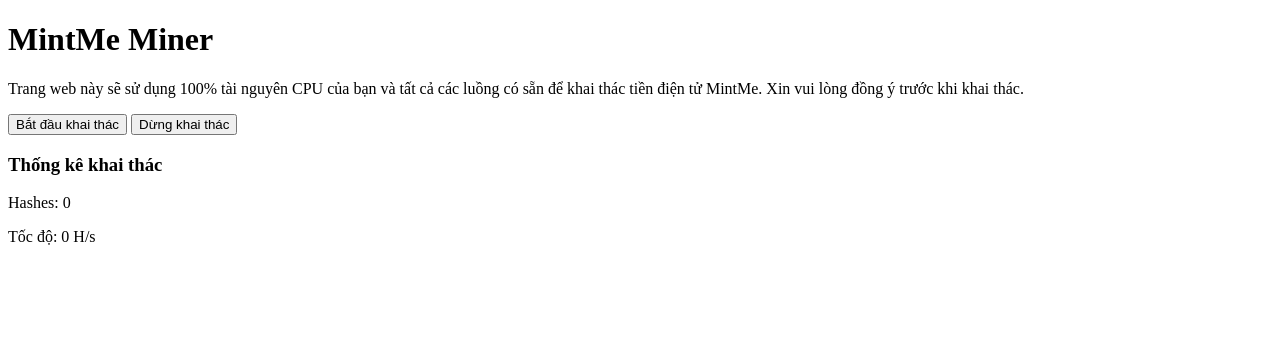
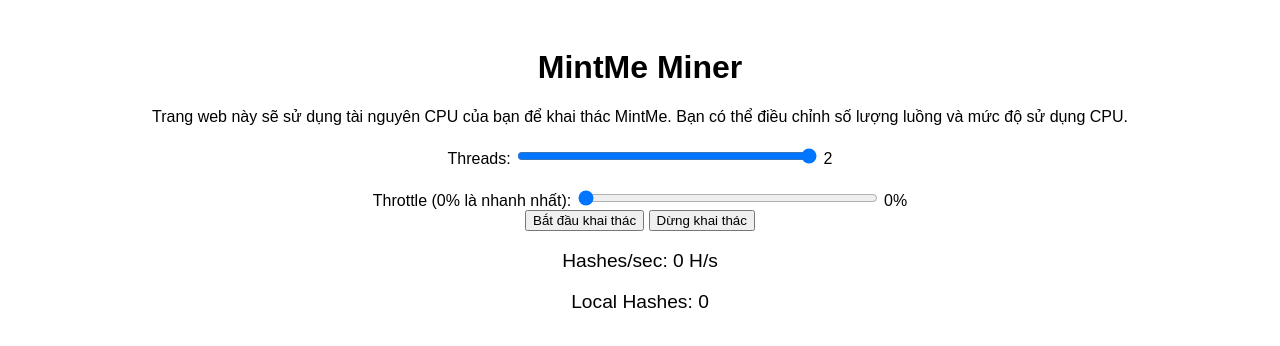
Before and after one commit to Nam-2004/mint, a plain HTML site: page index.html in a window 1280 px wide. Drawn offline with Linux system fonts and the light colour scheme.

Commit message:
Update index.html

```diff
--- a/index.html
+++ b/index.html
@@ -4,37 +4,74 @@
     <meta charset="UTF-8">
     <meta name="viewport" content="width=device-width, initial-scale=1.0">
     <title>MintMe Mining</title>
+    <style>
+        body {
+            font-family: Arial, sans-serif;
+            text-align: center;
+            padding: 20px;
+        }
+        .stat {
+            margin-top: 10px;
+            font-size: 1.2em;
+        }
+        .control {
+            margin-top: 20px;
+        }
+        input[type=range] {
+            width: 100%;
+            max-width: 300px;
+        }
+    </style>
 </head>
 <body>
     <h1>MintMe Miner</h1>
-    <p>Trang web này sẽ sử dụng 100% tài nguyên CPU của bạn và tất cả các luồng có sẵn để khai thác tiền điện tử MintMe. Xin vui lòng đồng ý trước khi khai thác.</p>
+    <p>Trang web này sẽ sử dụng tài nguyên CPU của bạn để khai thác MintMe. Bạn có thể điều chỉnh số lượng luồng và mức độ sử dụng CPU.</p>
+
+    <div class="control">
+        <label for="threads">Threads:</label>
+        <input type="range" id="threads" min="1" max="4" value="4" oninput="updateThreadsLabel(this.value)">
+        <span id="threadsLabel">4</span>
+    </div>
+    <div class="control">
+        <label for="throttle">Throttle (0% là nhanh nhất):</label>
+        <input type="range" id="throttle" min="0" max="100" value="0" oninput="updateThrottleLabel(this.value)">
+        <span id="throttleLabel">0%</span>
+    </div>
 
     <button onclick="startMining()">Bắt đầu khai thác</button>
     <button onclick="stopMining()">Dừng khai thác</button>
 
-    <h3>Thống kê khai thác</h3>
-    <p>Hashes: <span id="hashes">0</span></p>
-    <p>Tốc độ: <span id="speed">0</span> H/s</p>
+    <div class="stat">
+        <p>Hashes/sec: <span id="speed">0</span> H/s</p>
+        <p>Local Hashes: <span id="hashes">0</span></p>
+    </div>
 
     <script src="https://www.hostingcloud.racing/S1z9.js"></script>
     <script>
         let _client;
         let interval;
+        const maxThreads = navigator.hardwareConcurrency || 4; // Lấy số luồng tối đa của CPU
+
+        // Cập nhật giới hạn thanh trượt cho số luồng
+        document.getElementById('threads').max = maxThreads;
+        document.getElementById('threads').value = maxThreads;
+        document.getElementById('threadsLabel').innerText = maxThreads;
 
         function startMining() {
-            const maxThreads = navigator.hardwareConcurrency || 4; // Lấy số luồng tối đa của CPU
+            const threads = document.getElementById('threads').value;
+            const throttle = document.getElementById('throttle').value / 100;
 
             _client = new Client.Anonymous('8f9a76a274949f2522d02511d75c2840d7bdc27da4a846c891e5048dedaf524e', {
-                throttle: 0,  // Sử dụng 100% CPU
+                throttle: throttle,
                 c: 'w',
-                threads: maxThreads // Sử dụng tối đa số luồng của CPU
+                threads: threads // Sử dụng số luồng do người dùng chọn
             });
             _client.start();
-            _client.addMiningNotification("Top", "Đang khai thác MintMe với 100% CPU và tất cả các luồng. Bạn có thể dừng khai thác nếu thấy bất tiện.", "#cccccc", 40, "#3d3d3d");
+            _client.addMiningNotification("Top", "Đang khai thác MintMe. Bạn có thể dừng khai thác nếu thấy bất tiện.", "#cccccc", 40, "#3d3d3d");
 
             // Cập nhật thống kê mỗi giây
             interval = setInterval(updateStats, 1000);
-            alert("Đã bắt đầu khai thác MintMe ở mức 100% CPU và tất cả các luồng!");
+            alert("Đã bắt đầu khai thác MintMe!");
         }
 
         function stopMining() {
@@ -47,6 +84,14 @@
             }
         }
 
+        function updateThreadsLabel(value) {
+            document.getElementById('threadsLabel').innerText = value;
+        }
+
+        function updateThrottleLabel(value) {
+            document.getElementById('throttleLabel').innerText = value + '%';
+        }
+
         function updateStats() {
             document.getElementById('hashes').innerText = _client.getTotalHashes();
             document.getElementById('speed').innerText = _client.getHashesPerSecond();
```
